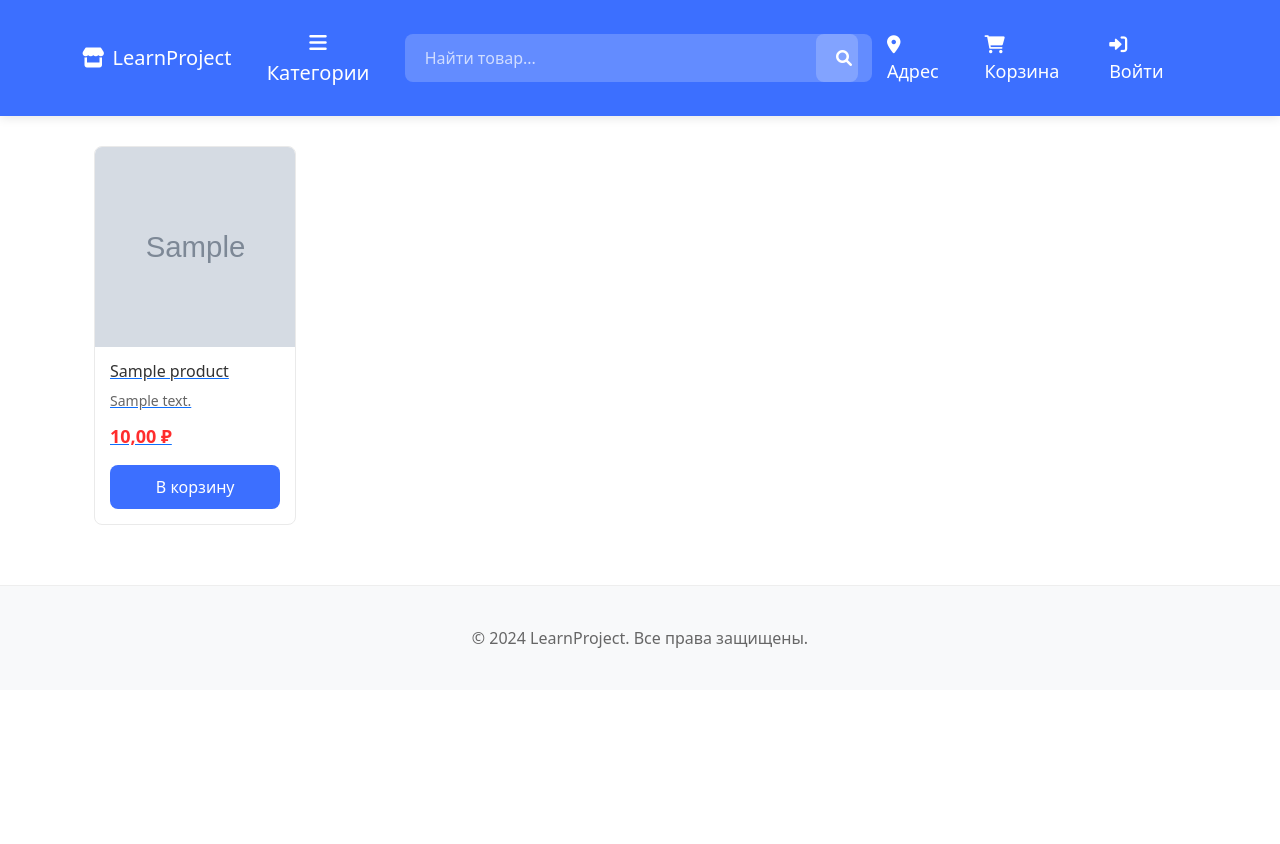
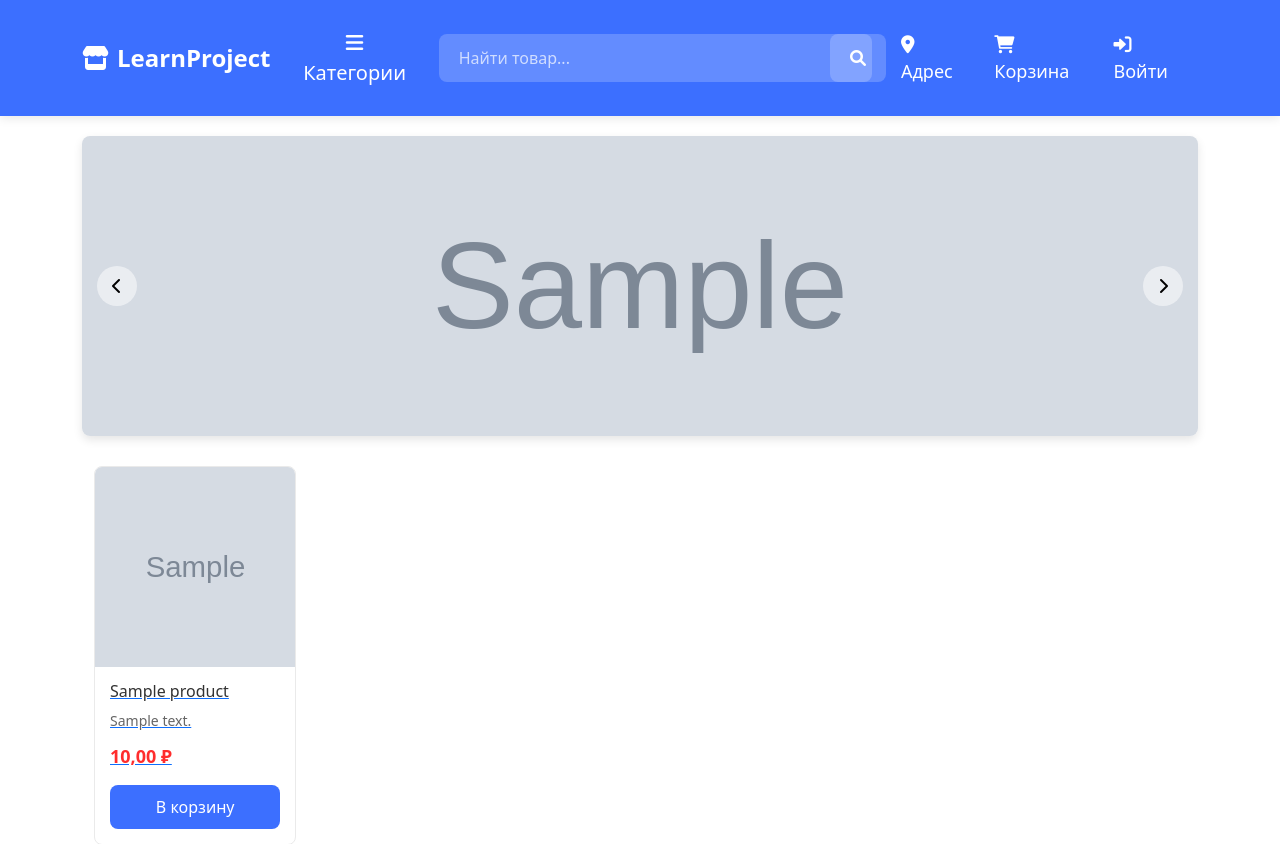
Before and after one commit to NionRP/learn_project, a Django app: page / in a window 1280 px wide. Shown: the top 844 px of the page. Before the commit the page ends 648 px from the top, so only its background shows below. Run offline with Django 5.2, Linux system fonts and the light colour scheme; tables that the repository leaves empty hold one stand-in row (values such as "Sample post"); grey boxes marked "Sample" are stand-in pictures.

Commit message:
mod 9 (error)

```diff
--- a/app/models.py
+++ b/app/models.py
@@ -56,3 +56,13 @@
 
     def __str__(self):
         return f"Адрес {self.user.username}"
+
+class MainAd(models.Model):
+    image = models.ImageField(upload_to='ads/main/')
+    is_active = models.BooleanField(default=True)
+    created_at = models.DateTimeField(auto_now_add=True)
+
+class ProductAd(models.Model):
+    image = models.ImageField(upload_to='ads/products/')
+    is_active = models.BooleanField(default=True)
+    created_at = models.DateTimeField(auto_now_add=True)
--- a/app/templates/app/base.html
+++ b/app/templates/app/base.html
@@ -7,7 +7,7 @@
     <title>{% block title %}Learn Project (Wildberries Style){% endblock %}</title>
     <link href="https://cdn.jsdelivr.net/npm/bootstrap@5.3.0/dist/css/bootstrap.min.css" rel="stylesheet">
     <link rel="stylesheet" href="https://cdnjs.cloudflare.com/ajax/libs/font-awesome/6.0.0/css/all.min.css">
-    <style>
+ <style>
         /* Ваши существующие стили остаются без изменений */
         .navbar {
             background-color: #3c6fff;
@@ -16,7 +16,91 @@
             box-shadow: 0 2px 10px rgba(0, 0, 0, 0.1);
         }
 
-                }
+        /* Стили для рекламы */
+        .main-ad-container {
+            grid-column: span 6;
+            margin: 20px 0;
+            position: relative;
+            border-radius: 8px;
+            overflow: hidden;
+            box-shadow: 0 4px 10px rgba(0,0,0,0.1);
+        }
+
+        .main-ad-slider {
+            display: flex;
+            transition: transform 0.5s ease;
+            height: 100%;
+        }
+
+        .main-ad-slide {
+            min-width: 100%;
+            height: 300px;
+        }
+
+        .main-ad-slide img {
+            width: 100%;
+            height: 100%;
+            object-fit: cover;
+        }
+
+        .ad-arrow {
+            position: absolute;
+            top: 50%;
+            transform: translateY(-50%);
+            background: rgba(255,255,255,0.5);
+            border: none;
+            width: 40px;
+            height: 40px;
+            border-radius: 50%;
+            display: flex;
+            align-items: center;
+            justify-content: center;
+            cursor: pointer;
+            z-index: 10;
+            transition: all 0.3s;
+        }
+
+        .ad-arrow:hover {
+            background: rgba(255,255,255,0.8);
+        }
+
+        .ad-arrow-left {
+            left: 15px;
+        }
+
+        .ad-arrow-right {
+            right: 15px;
+        }
+
+        .product-ad {
+            grid-column: span 3;
+            border-radius: 8px;
+            overflow: hidden;
+            box-shadow: 0 2px 8px rgba(0,0,0,0.1);
+            transition: transform 0.3s;
+        }
+
+        .product-ad:hover {
+            transform: translateY(-5px);
+        }
+
+        .product-ad img {
+            width: 100%;
+            height: 100%;
+            object-fit: cover;
+        }
+
+        .cart-counter {
+            font-size: 0.7rem;
+            position: absolute;
+            top: -5px;
+            right: -5px;
+        }
+
+        .animate-bounce {
+            animation: bounce 0.5s;
+        }
+
         .navbar-brand {
             font-size: 24px !important;
             font-weight: bold;
@@ -362,7 +446,28 @@
 
     <!-- Основное содержимое -->
     <main class="container">
-        {% block content %}{% endblock %}
+        <!-- Главная реклама (6 слотов) -->
+        {% if main_ads %}
+        <div class="main-ad-container">
+            <div class="main-ad-slider" id="mainAdSlider">
+                {% for ad in main_ads %}
+                <div class="main-ad-slide">
+                    <img src="{{ ad.image.url }}" alt="Реклама {{ forloop.counter }}">
+                </div>
+                {% endfor %}
+            </div>
+            <button class="ad-arrow ad-arrow-left" onclick="moveSlide(-1)">
+                <i class="fas fa-chevron-left"></i>
+            </button>
+            <button class="ad-arrow ad-arrow-right" onclick="moveSlide(1)">
+                <i class="fas fa-chevron-right"></i>
+            </button>
+        </div>
+        {% endif %}
+
+        {% block content %}
+        <!-- Содержимое будет вставлено из дочерних шаблонов -->
+        {% endblock %}
     </main>
 
     <!-- Подвал -->
@@ -451,6 +556,26 @@
                 }
             });
         });
+
+        // Код для рекламного слайдера
+        let currentSlide = 0;
+        const slides = document.querySelectorAll('.main-ad-slide');
+
+        function moveSlide(direction) {
+            currentSlide += direction;
+
+            if (currentSlide >= slides.length) {
+                currentSlide = 0;
+            } else if (currentSlide < 0) {
+                currentSlide = slides.length - 1;
+            }
+
+            document.getElementById('mainAdSlider').style.transform =
+                `translateX(-${currentSlide * 100}%)`;
+        }
+
+        // Автоматическая прокрутка каждые 5 секунд
+        setInterval(() => moveSlide(1), 5000);
     </script>
     {% block extra_js %}{% endblock %}
 </body>
--- a/app/views.py
+++ b/app/views.py
@@ -8,9 +8,11 @@
 from django.views.decorators.csrf import csrf_exempt
 from django.views.decorators.csrf import ensure_csrf_cookie
 from django.contrib import messages
+from .models import Product, MainAd, ProductAd
 from .models import Product, Category, Cart, CartItem, UserAddress, CartItem
 import logging
 import json
+import random
 
 def login_view(request):
     if request.method == 'POST':
@@ -63,13 +65,18 @@
 def base_view(request):
     # Получаем все товары и категории
     products = Product.objects.all()
+    main_ads = MainAd.objects.filter(is_active=True)
+    product_ads = ProductAd.objects.filter(is_active=True)
     categories = Category.objects.all()
 
     context = {
         'products': products,
+        'main_ads': main_ads,
+        'product_ads': product_ads,
         'categories': categories,
     }
     return render(request, 'app/index.html', context)
+    return render(request, 'app/base.html', context)
 
 def category_view(request, slug):
     """Фильтрация товаров по категории с поиском"""
```
Also changed, not shown: app/admin.py (+10 -1 lines), app/migrations/0001_initial.py.
